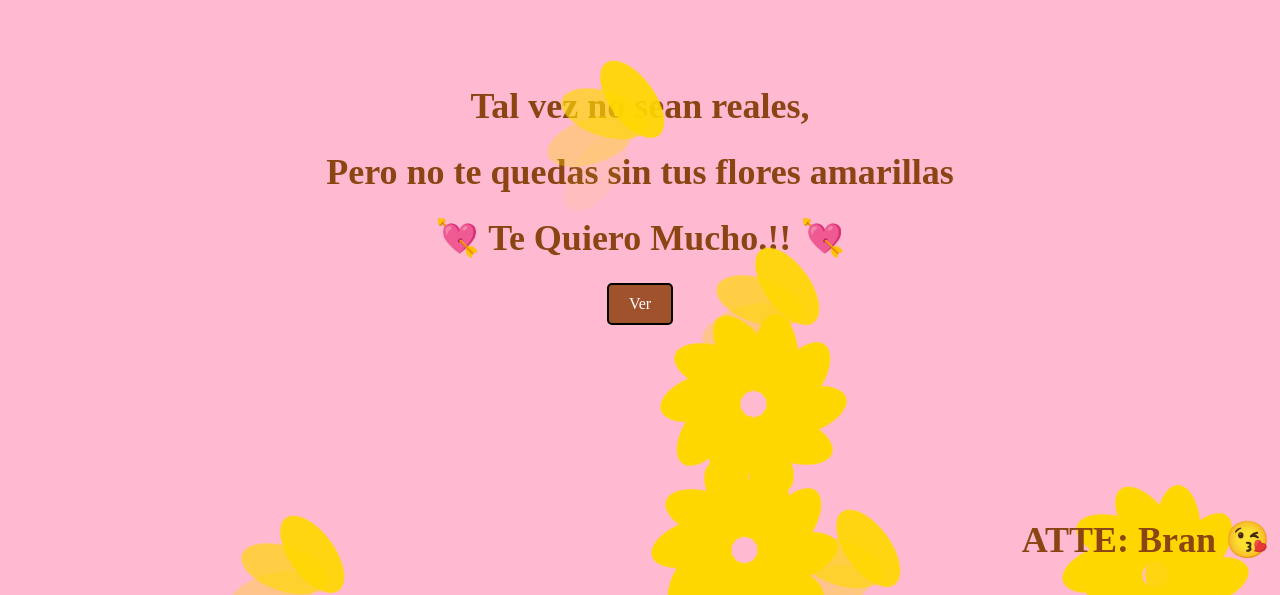
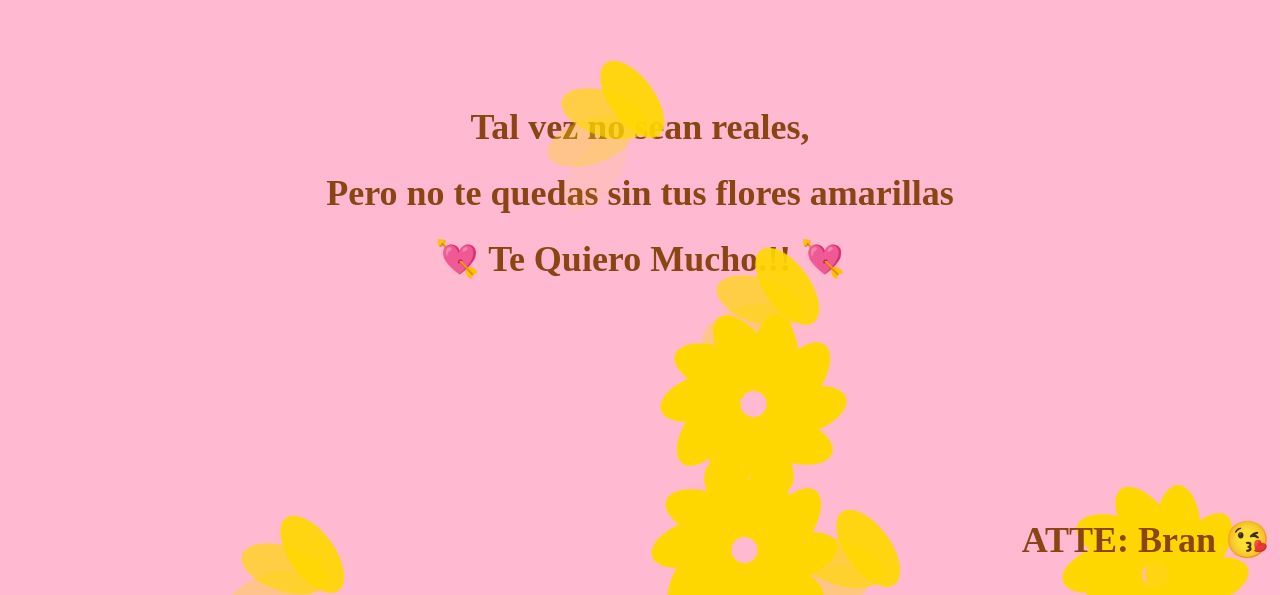
Before and after one commit to VAVILA19/FloresAmarillas, a plain HTML site: page Flores.html in a window 1280 px wide. Shown: the part 205-800 px from the top of the page. Drawn offline with Linux system fonts and the light colour scheme.

Commit message:
Update Flores.html

```diff
--- a/Flores.html
+++ b/Flores.html
@@ -15,9 +15,7 @@
 
         <div class="flower-container">
             <!-- Las flores se agregarán y eliminarán aquí mediante JavaScript -->
-        </div>
-        <a href="https://www.youtube.com/watch?v=hh_aHxeqE8g" class="youtube-button">Ver </a>
-    </div>
+
     <script src="script.js"></script>
 </body>
 </html>
```
